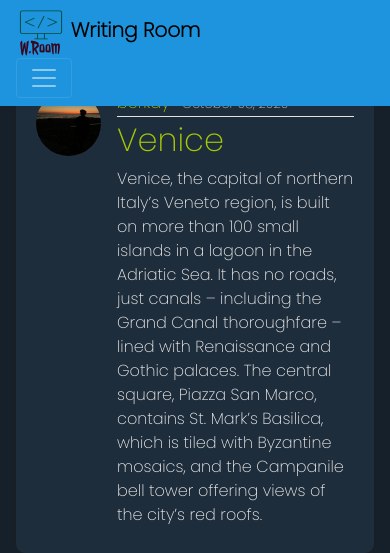
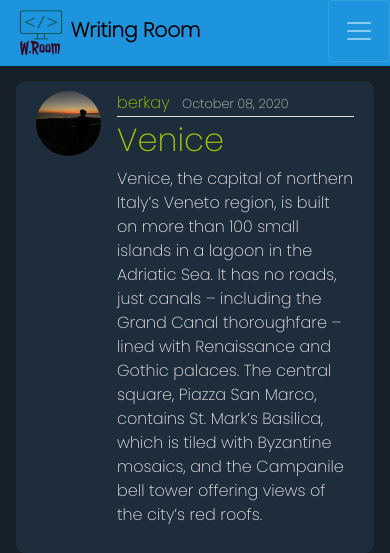
Before and after one commit to berkayalatas/writing_room, a Django app: page / in a window 390 px wide. Shown: the top 553 px of the page. Run offline with Django 3.2, Linux system fonts and the light colour scheme; data comes from the database, SQL or seed files in the repository; some libraries are stand-ins or nearby versions.

Commit message:
mobil update

```diff
--- a/blog/static/blog/main.css
+++ b/blog/static/blog/main.css
@@ -22,6 +22,18 @@ body {
 
 #nameOfWebsite:hover {
   color: rgb(222, 243, 33);
+}
+
+
+/* mobile navbar */
+@media all and (max-width:450px) {
+  #navButton{
+    position: absolute;
+    left: auto;
+    right: 0;
+    top: 0;
+    padding: 15px;
+  }
 }
 
 
--- a/blog/templates/blog/base.htm
+++ b/blog/templates/blog/base.htm
@@ -19,9 +19,9 @@
     <link rel="stylesheet"  type="text/css" href="{% static 'users/form_style.css' %}">
 
     {% if title %}
-      <title>Django Blog - {{ title }}</title>
+      <title>Writing Room - {{ title }}</title>
     {% else %}
-      <title>Django Blog</title>
+      <title>Writing Room</title>
     {% endif %}
   </head>
   <body>
@@ -39,6 +39,7 @@
           <button
             class="navbar-toggler"
             type="button"
+            id="navButton"
             data-toggle="collapse"
             data-target="#navbarToggle"
             aria-controls="navbarToggle"
```
